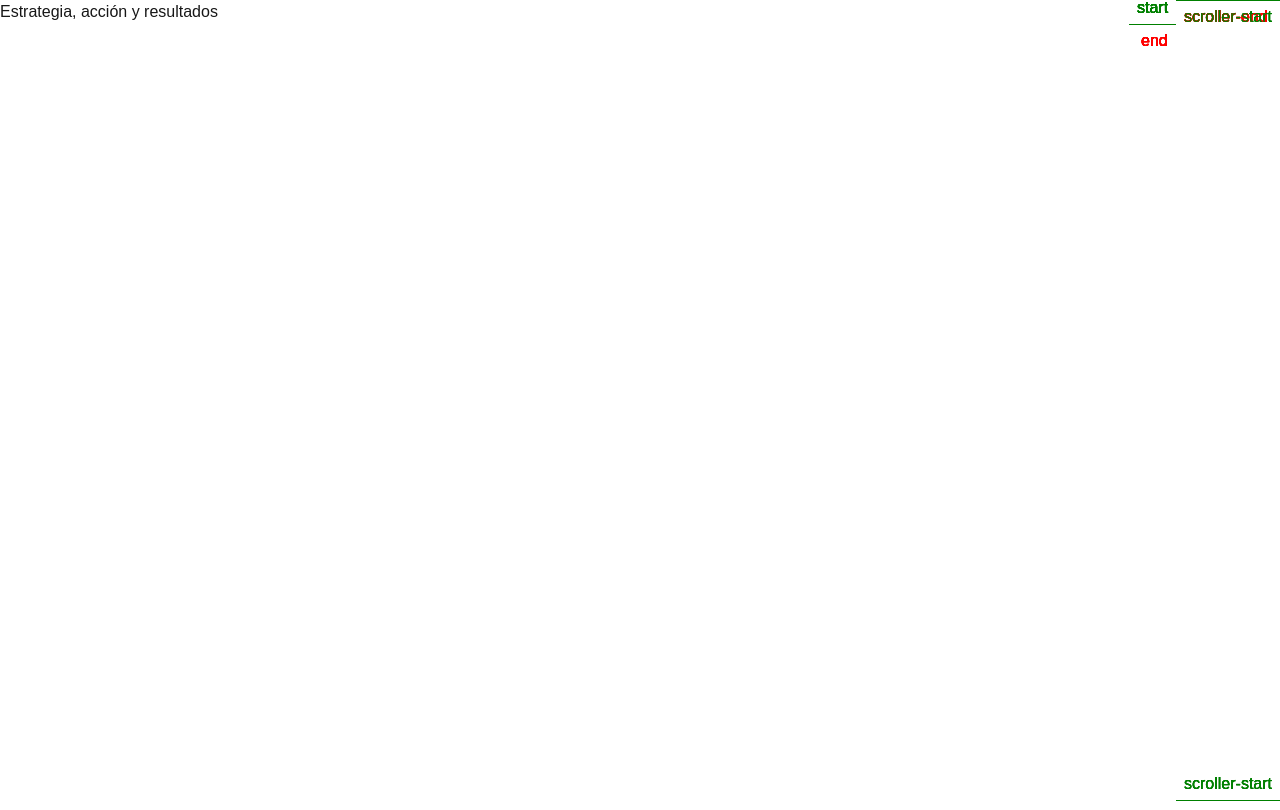
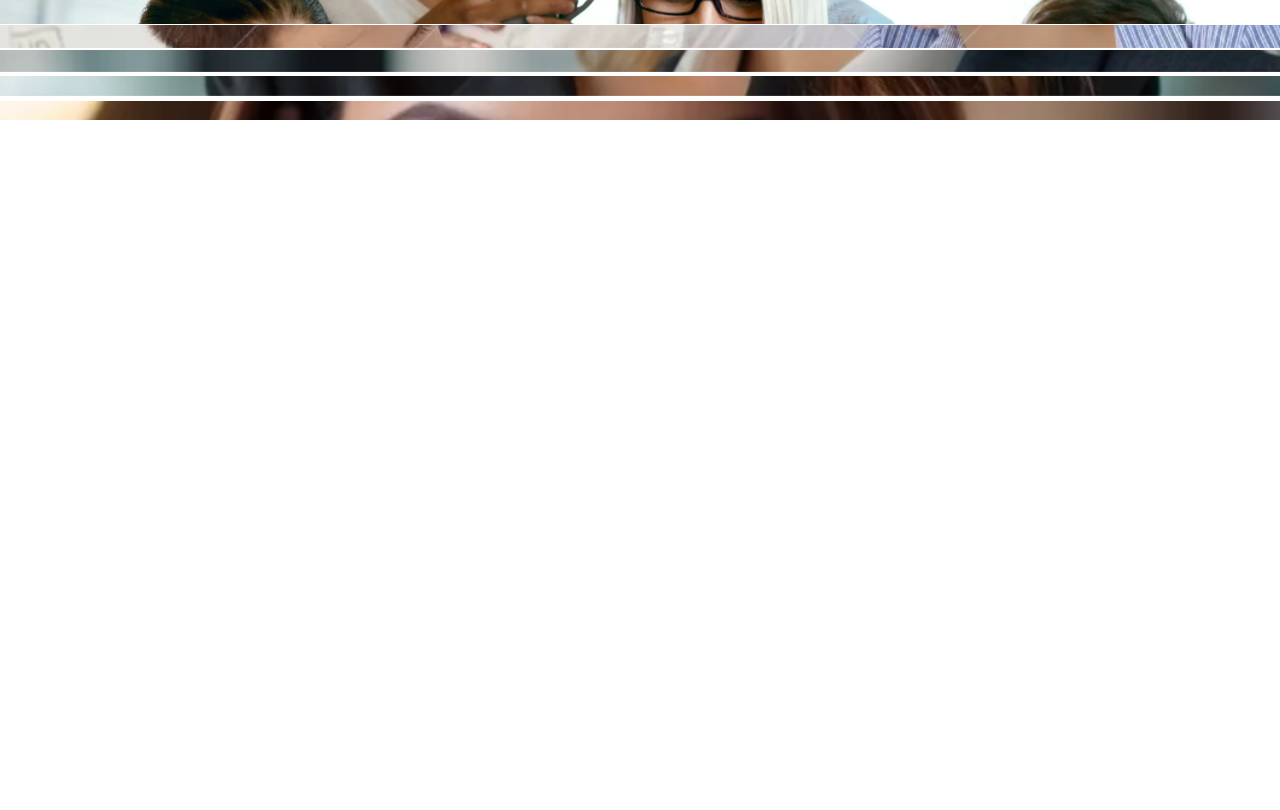
Before and after one commit to federico-technicoders/demo-section-bg-fixed, a Next.js app: page / in a window 1280 px wide. Built offline with nearby package versions, Linux system fonts and the light colour scheme.

Commit message:
ajustando estilo y estructura

```diff
--- a/src/components/HomePage.tsx
+++ b/src/components/HomePage.tsx
@@ -1,65 +1,62 @@
-'use client'
-import { useRef } from "react"
-import gsap from "gsap"
-import { ScrollTrigger } from "gsap/ScrollTrigger"
-import Image from "next/image"
-import { useGSAP } from "@gsap/react"
+'use client';
 
-export const HomePage = () => {
-    const container = useRef<HTMLDivElement>(null)
-    const sections = useRef<HTMLElement[]>([])
+import { useEffect, useRef } from 'react';
+import gsap from 'gsap';
+import { ScrollTrigger } from 'gsap/ScrollTrigger';
+import Image from 'next/image';
 
-    useGSAP(() => {
-        gsap.registerPlugin(ScrollTrigger)
+export const HomePage: React.FC = () => {
+  // Referencias individuales para cada sección
+  const section1 = useRef<HTMLElement | null>(null);
+  const section2 = useRef<HTMLElement | null>(null);
+  const section3 = useRef<HTMLElement | null>(null);
+  const section4 = useRef<HTMLElement | null>(null);
+  const section5 = useRef<HTMLElement | null>(null);
 
-        if (!container.current) return
+  useEffect(() => {
+    gsap.registerPlugin(ScrollTrigger);
 
-        const sectionElements = sections.current
+    const sections = [section1.current, section2.current, section3.current, section4.current, section5.current];
 
-        sectionElements.forEach((section, index) => {
-            if (index < sectionElements.length - 1) {
-                const nextSection = sectionElements[index + 1]
+    sections.forEach((section, index) => {
+      if (!section || index === sections.length - 1) return;
 
+      const nextSection = sections[index + 1];
+
+      // Pin efecto
       ScrollTrigger.create({
         trigger: section,
-                    start: "top top",
+        start: 'top top',
         endTrigger: nextSection,
-                    end: "top top",
+        end: 'top top',
         pin: true,
         pinSpacing: false,
         scrub: true,
-                    markers: true
-                })
+      });
 
       // Efecto persiana
-                gsap.fromTo(nextSection,
-                    {
-                        clipPath: 'inset(200% 0 0 0)',
-                        // y: '100%',
-
-                    },
+      if (nextSection) {
+        gsap.fromTo(
+          nextSection,
+          { clipPath: 'inset(200% 0 0 0)' },
           {
             clipPath: 'inset(0% 0 0 0)',
-                        // y: '0',
             ease: 'none',
             scrollTrigger: {
               trigger: nextSection,
               start: 'top bottom',
               end: 'top top',
               scrub: true,
-                            markers: true
+            },
           }
-                    }
-                )
+        );
 
         // Efecto de alejamiento de la imagen
-                const nextImage = nextSection.querySelector('img')
+        const nextImage = nextSection.querySelector('img');
         if (nextImage) {
-                    gsap.fromTo(nextImage,
-                        {
-                            scale: 1.2,
-                            // y: '0',
-                        },
+          gsap.fromTo(
+            nextImage,
+            { scale: 1.2 },
             {
               scale: 1,
               ease: 'none',
@@ -68,50 +65,94 @@ export const HomePage = () => {
                 start: 'top bottom',
                 end: 'top top',
                 scrub: true,
+              },
+            }
+          );
         }
       }
-                    )
-                }
-            }
-        })
+    });
 
     return () => {
-            ScrollTrigger.getAll().forEach(trigger => trigger.kill())
-        }
-    })
-
-    const addToSectionsRef = (el: HTMLElement | null) => {
-        if (el && !sections.current.includes(el)) {
-            sections.current.push(el)
-        }
-    }
+      ScrollTrigger.getAll().forEach((trigger) => trigger.kill());
+    };
+  }, []);
 
   return (
-        <>
-            <div ref={container}>
-                <div className="fixed hidden md:flex justify-center items-center  w-full md:w-1/2 h-full ">
-                    <h2 className="text-balance text-5xl">Estrategia, acción y resultados</h2>
-                </div>
-
-                {[1, 2, 3, 4, 5].map((num) => (
-                    <section
-                        key={num}
-                        ref={addToSectionsRef}
-                        className="relative flex items-center justify-center w-full h-screen"
-                    >
-                        <div className="flex justify-center items-center w-full h-full ">
-                            <div className="hidden md:flex justify-center items-center  w-full md:w-1/2 h-full ">
-                                {/* <h2 className="text-balance text-5xl">Estrategia, acción y resultados</h2> */}
-                            </div>
-                            <div
-                                className="relative flex justify-center items-center w-full md:w-1/2 h-full overflow-hidden"
-                            >
-                                <Image src={`/assets/images/image${num}.webp`} fill alt={`imagen section ${num}`} style={{objectFit: 'cover'}} loading="lazy" />
+    <div>
+      <section ref={section1} className="relative flex items-center justify-center w-full h-screen bg-gray-100">
+        <div className="flex justify-center items-center w-full h-full">
+          <h2 className="text-5xl">Primera sección</h2>
+          <div className="relative flex justify-center items-center w-1/2 h-full overflow-hidden">
+            <Image
+              src="/assets/images/image1.webp"
+              fill
+              alt="Imagen sección 1"
+              style={{ objectFit: 'cover' }}
+              loading="lazy"
+            />
           </div>
         </div>
       </section>
-                ))}
+
+      <section ref={section2} className="relative flex items-center justify-center w-full h-screen bg-gray-200">
+        <div className="flex justify-center items-center w-full h-full">
+          <h2 className="text-5xl">Segunda sección</h2>
+          <div className="relative flex justify-center items-center w-1/2 h-full overflow-hidden">
+            <Image
+              src="/assets/images/image2.webp"
+              fill
+              alt="Imagen sección 2"
+              style={{ objectFit: 'cover' }}
+              loading="lazy"
+            />
           </div>
-        </>
-    )
-}
+        </div>
+      </section>
+
+      <section ref={section3} className="relative flex items-center justify-center w-full h-screen bg-gray-300">
+        <div className="flex justify-center items-center w-full h-full">
+          <h2 className="text-5xl">Tercera sección</h2>
+          <div className="relative flex justify-center items-center w-1/2 h-full overflow-hidden">
+            <Image
+              src="/assets/images/image3.webp"
+              fill
+              alt="Imagen sección 3"
+              style={{ objectFit: 'cover' }}
+              loading="lazy"
+            />
+          </div>
+        </div>
+      </section>
+
+      <section ref={section4} className="relative flex items-center justify-center w-full h-screen bg-gray-400">
+        <div className="flex justify-center items-center w-full h-full">
+          <h2 className="text-5xl">Cuarta sección</h2>
+          <div className="relative flex justify-center items-center w-1/2 h-full overflow-hidden">
+            <Image
+              src="/assets/images/image4.webp"
+              fill
+              alt="Imagen sección 4"
+              style={{ objectFit: 'cover' }}
+              loading="lazy"
+            />
+          </div>
+        </div>
+      </section>
+
+      <section ref={section5} className="relative flex items-center justify-center w-full h-screen bg-gray-500">
+        <div className="flex justify-center items-center w-full h-full">
+          <h2 className="text-5xl">Quinta sección</h2>
+          <div className="relative flex justify-center items-center w-1/2 h-full overflow-hidden">
+            <Image
+              src="/assets/images/image5.webp"
+              fill
+              alt="Imagen sección 5"
+              style={{ objectFit: 'cover' }}
+              loading="lazy"
+            />
+          </div>
+        </div>
+      </section>
+    </div>
+  );
+};
```
Also changed, not shown: src/components/HomePage copy.tsx (added, +117 -0 lines). Lines whose indentation alone changed are shown as unchanged.
